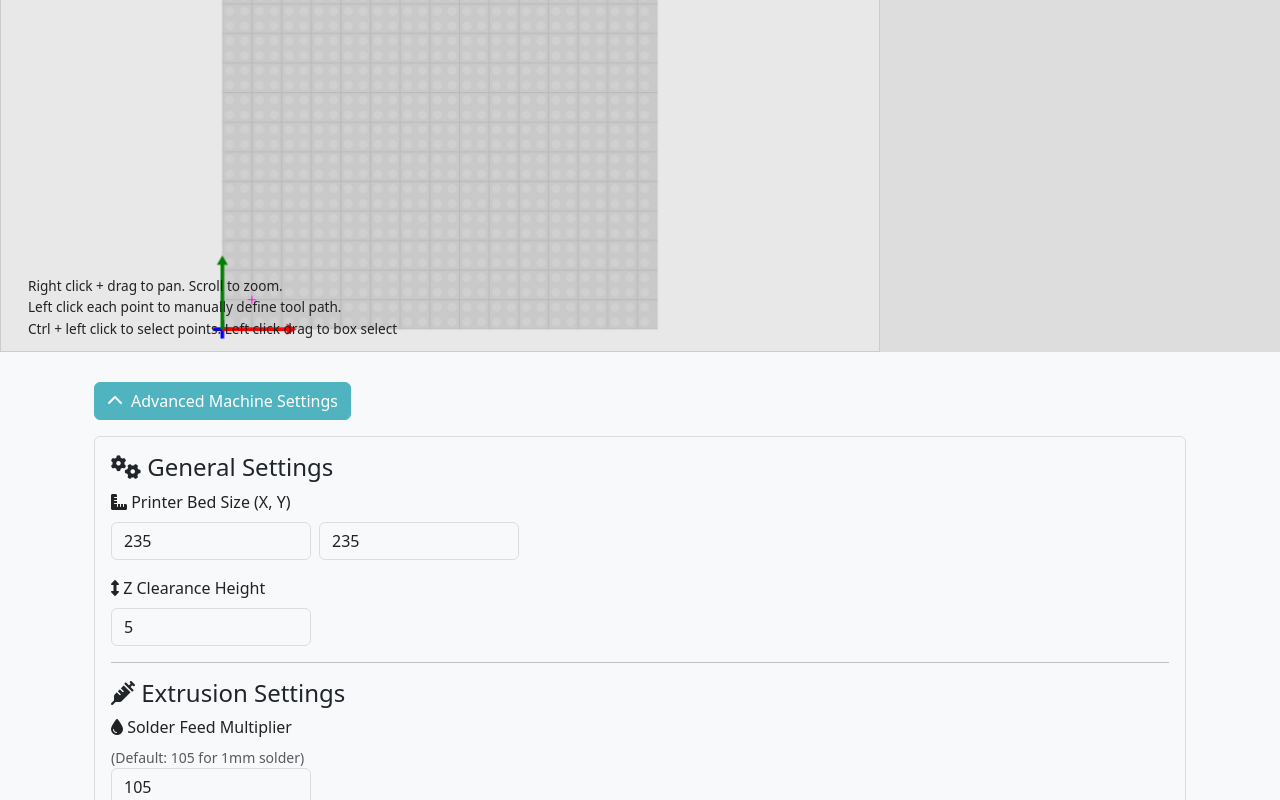
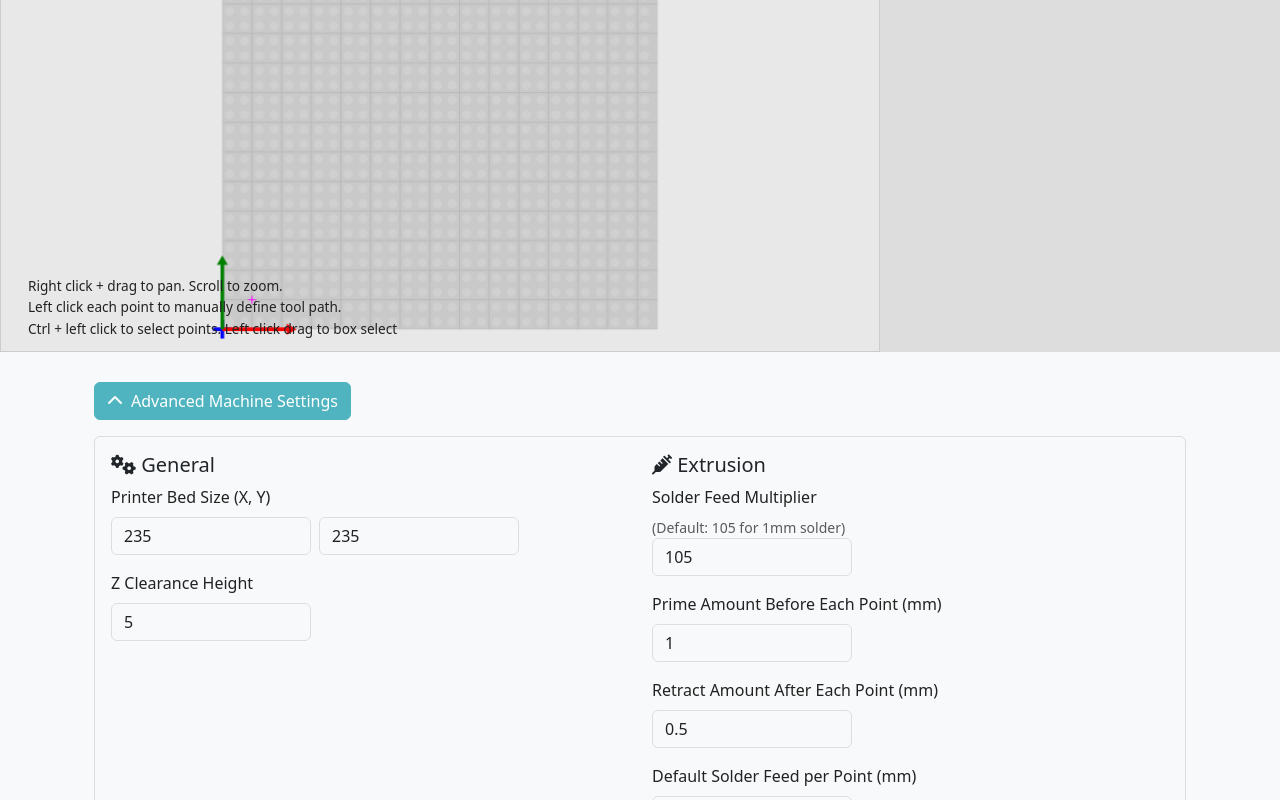
Before and after one commit to RinthLabs/SolderSidekick, a Vue app: page / in a window 1280 px wide. Both pictures are taken after a click on the button "Advanced Machine Settings". Shown: the part 683-1483 px from the top of the page. Built offline with nearby package versions, Linux system fonts and the light colour scheme.

Commit message:
added dwell time and solder offset per point, added tooltips

```diff
--- a/src/components/MachineSettings.vue
+++ b/src/components/MachineSettings.vue
@@ -1,135 +1,126 @@
 <script setup>
 import { ref } from "vue";
-import { useDrillStore } from "@/stores/drillStore"; // ✅ Add this line
-const drillStore = useDrillStore(); // ✅ And this line
+import { useDrillStore } from "@/stores/drillStore";
+const drillStore = useDrillStore();
 
-// General Machine Settings
-const solderFeedMultiplier = ref(105);
+// General Settings
 const printerBedSizeX = ref(235);
 const printerBedSizeY = ref(235);
 const zClearanceHeight = ref(5);
 
-// Feed Rates
-const travelXYFeedRate = ref(20000);
-const travelZFeedRate = ref(200);
-const solderXYFeedRate = ref(500);
-const solderZFeedRate = ref(100);
+// Extrusion Settings
+const solderFeedMultiplier = ref(105);
+drillStore.feedPrime = drillStore.feedPrime ?? 1;
+drillStore.feedRetract = drillStore.feedRetract ?? 1;
+drillStore.defaultSolderFeed = drillStore.defaultSolderFeed ?? 3;
+drillStore.dwellTime = drillStore.dwellTime ?? 1.5;
 
-// Miscellaneous Settings
-const turnOffFanAndHeaters = ref(true);
-const useMillimeters = ref(true);
-
-// Start G-code Settings
+// Start G-code
 const initialLiftHeight = ref(10);
-const extruderMultiplier = ref(105);
 const homeXYFirst = ref(true);
 
-// Per-Point G-code Settings
-const solderZDepth = ref(-1);
-const retractHeight = ref(0);
-
-// End G-code Settings
+// End G-code
 const retractAfterSolder = ref(10);
 const bedForwardY = ref(235);
 const disableSteppers = ref(true);
 const playBeep = ref(true);
 
-// Toggle collapse state
+// Toggle
 const isCollapsed = ref(true);
 </script>
 
 <template>
   <div class="container mt-4">
-    <!-- Toggle Button -->
-    <button
-      class="btn btn-primary d-flex align-items-center"
-      @click="isCollapsed = !isCollapsed"
-    >
+    <button class="btn btn-primary d-flex align-items-center" @click="isCollapsed = !isCollapsed">
       <i class="fas" :class="isCollapsed ? 'fa-chevron-down' : 'fa-chevron-up'"></i>
       <span class="ms-2">Advanced Machine Settings</span>
     </button>
 
-    <!-- Collapsible Settings Panel -->
     <div v-show="!isCollapsed" class="mt-3 p-3 border rounded bg-light">
-      <h4 class="text-dark"><i class="fas fa-cogs"></i> General Settings</h4>
-
+      <div class="row g-4">
+        <!-- General Settings -->
+        <div class="col-md-6">
+          <h5 class="text-dark"><i class="fas fa-cogs"></i> General</h5>
           <div class="mb-3">
-        <label class="form-label"><i class="fas fa-ruler-combined"></i> Printer Bed Size (X, Y)</label>
+            <label class="form-label">Printer Bed Size (X, Y)</label>
             <div class="d-flex">
               <input type="number" class="form-control me-2" v-model="printerBedSizeX" min="0" />
               <input type="number" class="form-control" v-model="printerBedSizeY" min="0" />
             </div>
           </div>
+          <div class="mb-3">
+            <label class="form-label">Z Clearance Height</label>
+            <input type="number" class="form-control" v-model="zClearanceHeight" min="0" />
+          </div>
+        </div>
 
+        <!-- Extrusion Settings -->
+        <div class="col-md-6">
+          <h5 class="text-dark"><i class="fa-solid fa-syringe"></i> Extrusion</h5>
           <div class="mb-3">
-        <label class="form-label"><i class="fas fa-arrows-alt-v"></i> Z Clearance Height</label>
-        <input type="number" class="form-control" v-model="zClearanceHeight" min="0" />
+            <label class="form-label">Solder Feed Multiplier</label>
+            <small class="text-muted d-block">(Default: 105 for 1mm solder)</small>
+            <input type="number" class="form-control" v-model="solderFeedMultiplier" min="0" step="0.01" />
+          </div>
+          <div class="mb-3">
+            <label class="form-label">Prime Amount Before Each Point (mm)</label>
+            <input type="number" class="form-control" v-model="drillStore.feedPrime" min="0" step="0.1" />
+          </div>
+          <div class="mb-3">
+            <label class="form-label">Retract Amount After Each Point (mm)</label>
+            <input type="number" class="form-control" v-model="drillStore.feedRetract" min="0" step="0.1" />
+          </div>
+          <div class="mb-3">
+            <label class="form-label">Default Solder Feed per Point (mm)</label>
+            <input type="number" class="form-control" v-model="drillStore.defaultSolderFeed" min="0" step="0.1" />
+          </div>
+          <div class="mb-3">
+            <label class="form-label">Dwell Time at Each Point (seconds)</label>
+            <input type="number" class="form-control" v-model="drillStore.dwellTime" min="0" step="0.1" />
+          </div>
         </div>
 
         <hr />
 
-      <h4 class="text-dark"><i class="fa-solid fa-syringe"></i> Extrusion Settings</h4>
-
+        <!-- Start G-code -->
+        <div class="col-md-6">
+          <h5 class="text-dark"><i class="fa-solid fa-play"></i> Start G-code</h5>
           <div class="mb-3">
-        <label class="form-label"><i class="fas fa-tint"></i> Solder Feed Multiplier</label>
-        <small class="text-muted d-block">(Default: 105 for 1mm solder)</small>
-        <input type="number" class="form-control" v-model="solderFeedMultiplier" min="0" step="0.01" />
-      </div>
-
-      <div class="mb-3">
-        <label class="form-label">Prime Amount Before Each Point (mm)</label>
-        <input type="number" class="form-control" v-model="drillStore.feedPrime" min="0" step="0.1" />
-      </div>
-
-      <div class="mb-3">
-        <label class="form-label">Retract Amount After Each Point (mm)</label>
-        <input type="number" class="form-control" v-model="drillStore.feedRetract" min="0" step="0.1" />
-      </div>
-
-      <hr />
-
-      <h4 class="text-dark"><i class="fa-solid fa-play"></i> Start G-code Settings</h4>
-
-      <div class="mb-3">
-        <label class="form-label"><i class="fas fa-arrow-up"></i> Initial Lift Height (mm)</label>
+            <label class="form-label">Initial Lift Height (mm)</label>
             <input type="number" class="form-control" v-model="initialLiftHeight" min="0" />
           </div>
-
           <div class="form-check mb-3">
             <input class="form-check-input" type="checkbox" v-model="homeXYFirst" />
             <label class="form-check-label">Home XY before Z</label>
           </div>
+        </div>
 
-      <hr />
-
-      <h4 class="text-dark"><i class="fa-solid fa-stop"></i> End G-code Settings</h4>
-
+        <!-- End G-code -->
+        <div class="col-md-6">
+          <h5 class="text-dark"><i class="fa-solid fa-stop"></i> End G-code</h5>
           <div class="mb-3">
-        <label class="form-label"><i class="fas fa-arrow-up"></i> Raise Z Before Ending</label>
+            <label class="form-label">Raise Z Before Ending (mm)</label>
             <input type="number" class="form-control" v-model="retractAfterSolder" min="0" step="0.1" />
           </div>
-
           <div class="mb-3">
-        <label class="form-label"><i class="fas fa-arrows-alt-v"></i> Move Bed Forward Y</label>
+            <label class="form-label">Move Bed Forward Y (mm)</label>
             <input type="number" class="form-control" v-model="bedForwardY" min="0" />
           </div>
-
           <div class="form-check mb-3">
             <input class="form-check-input" type="checkbox" v-model="disableSteppers" />
             <label class="form-check-label">Disable steppers after job</label>
           </div>
-
           <div class="form-check mb-3">
             <input class="form-check-input" type="checkbox" v-model="playBeep" />
-        <label class="form-check-label">Play beep after job completes</label>
+            <label class="form-check-label">Play beep when done</label>
           </div>
-
+        </div>
+      </div>
     </div>
   </div>
 </template>
 
 <style scoped>
-/* Ensure form elements don't stretch too much */
 input,
 select {
   max-width: 200px;
--- a/src/components/ToolpathEditor.vue
+++ b/src/components/ToolpathEditor.vue
@@ -23,11 +23,6 @@
       <button class="btn btn-outline-secondary" @click="mirrorHorizontal"><i class="fa-solid fa-right-left"></i></button>
       <button class="btn btn-outline-secondary" @click="mirrorVertical"><i class="fa-solid fa-right-left r90"></i></button>
 
-      <!-- <label class="form-label pcb-section">PCB Thickness (mm) <i class="fas fa-layer-group pcb-icon mw-5"></i></label>
-      <input type="number" class="form-control d-inline w-auto pcb-input" v-model.number="drillStore.pcbThickness">
-
-      <label class="form-label pcb-section">Mount Height (mm) <i class="fas fa-ruler-vertical pcb-icon mw-5"></i></label>
-      <input type="number" class="form-control d-inline w-auto pcb-input" v-model.number="drillStore.mountHeight"> -->
     </div>
 
     <!-- Toolbar -->
@@ -76,12 +71,14 @@
         <table class="table table-sm table-striped">
           <thead class="table-dark">
             <tr>
-              <th>#</th>
-              <th>X</th>
-              <th>Y</th>
-              <th>Tool</th>
-              <th>Solder</th>
-              <th>Feed (mm)</th>
+              <th title="Should the point be soldered?"><i class="fa-solid fa-fire"></i></th>
+              <th title="The order in which the point will be soldered">#</th>
+              <th title="X position in mm">X</th>
+              <th title="Y position in mm">Y</th>
+              <th title="Drill tool used, can be useful for feed/dwell time"><i class="fas fa-tools"></i></th>
+              <th title="Amount of solder to extrude (mm)">Feed</th>
+              <th title="Seconds spent soldering the point">Time</th>
+              <th title="Approach distance from the right side (mm)"><i class="fas fa-dot-circle"></i> <i class="fas fa-long-arrow-alt-left"></i></th>
             </tr>
           </thead>
           <tbody>
@@ -91,15 +88,22 @@
               :class="{ 'table-primary': hole.selected }"
               @click="toggleSelect(hole.id)"
             >
-              <td>{{ hole.pathIndex !== null ? hole.pathIndex + 1 : '-' }}</td>
+              <td class="checkbox-cell">
+                <input type="checkbox" v-model="hole.solder" @change="onSolderToggle(hole)" />
+              </td>
+              <td><b>{{ hole.pathIndex !== null ? hole.pathIndex + 1 : '-' }}</b></td>
               <td>{{ hole.x.toFixed(1) }}</td>
               <td>{{ hole.y.toFixed(1) }}</td>
               <td>{{ hole.tool }}</td>
-              <td class="checkbox-cell">
-                <input type="checkbox" v-model="hole.solder" @change="onSolderToggle(hole)" />
+
+              <td>
+                <input type="number" class="form-control form-control-sm" v-model.number="hole.feed" min="0" step="0.1" style="max-width: 50px;" />
               </td>
               <td>
-                <input type="number" class="form-control form-control-sm" v-model.number="hole.feed" min="0" step="0.1" style="max-width: 70px;" />
+                <input type="number" class="form-control form-control-sm" v-model.number="hole.dwell" min="0" step="0.1" style="max-width: 50px;" />
+              </td>
+              <td>
+                <input type="number" class="form-control form-control-sm" v-model.number="hole.solderOffset" min="0" step="0.1" style="max-width: 50px;" />
               </td>
 
 
@@ -560,16 +564,12 @@ const undo = () => {
   width: 100%;
   aspect-ratio: 1.5;
 }
-/* .scrolling-table {
-  overflow-y: auto;
-  max-height: 50vh;
-  border: 1px solid #ddd;
-  background-color: #ddd;
-} */
 
 
 .table-primary {
-  background-color: rgba(0, 123, 255, 0.2);
+  background-color: rgba(0, 255, 242, 0.2) !important;
+  --bs-table-striped-bg: rgba(0, 255, 242, 0.2) !important;
+  --bs-table-bg: #008bab47 !important
 }
 
 .toolpath-canvas {
@@ -585,6 +585,15 @@ const undo = () => {
     -ms-transform: rotate(90deg);   /* IE 9 */
     -o-transform: rotate(90deg);   /* Opera */
     transform: rotate(90deg);
+    display: inline-block; /* 👈 Needed to allow transform to work */
+}
+
+.r180{
+  -webkit-transform: rotate(180deg); /* Safari and Chrome */
+    -moz-transform: rotate(180deg);   /* Firefox */
+    -ms-transform: rotate(180deg);   /* IE 9 */
+    -o-transform: rotate(180deg);   /* Opera */
+    transform: rotate(180deg);
     display: inline-block; /* 👈 Needed to allow transform to work */
 }
 
@@ -674,8 +683,13 @@ const undo = () => {
   --bs-gutter-x: 0;
 }
 
-.checkbox-cell{
+.checkbox-cell {
   max-width: fit-content;
+  padding-left: 0.75rem; /* Add this line */
+}
+
+th:first-child {
+  padding-left: 0.75rem; /* Match checkbox cell padding */
 }
 
 
```
Also changed, not shown: src/stores/drillStore.js (+3 -13 lines). Lines whose indentation alone changed are shown as unchanged.
